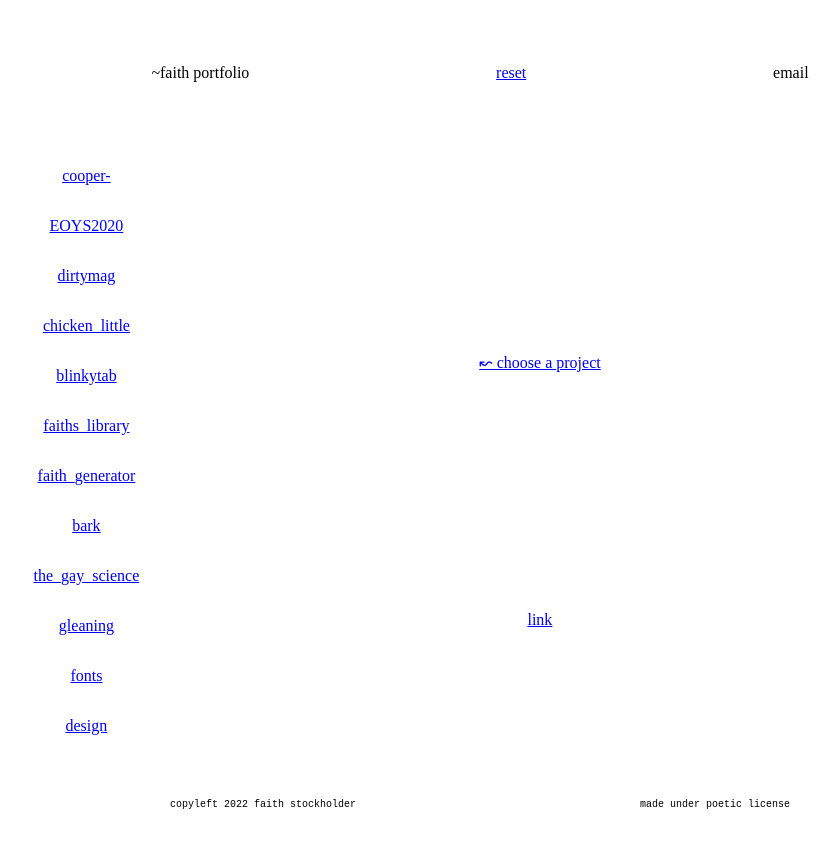
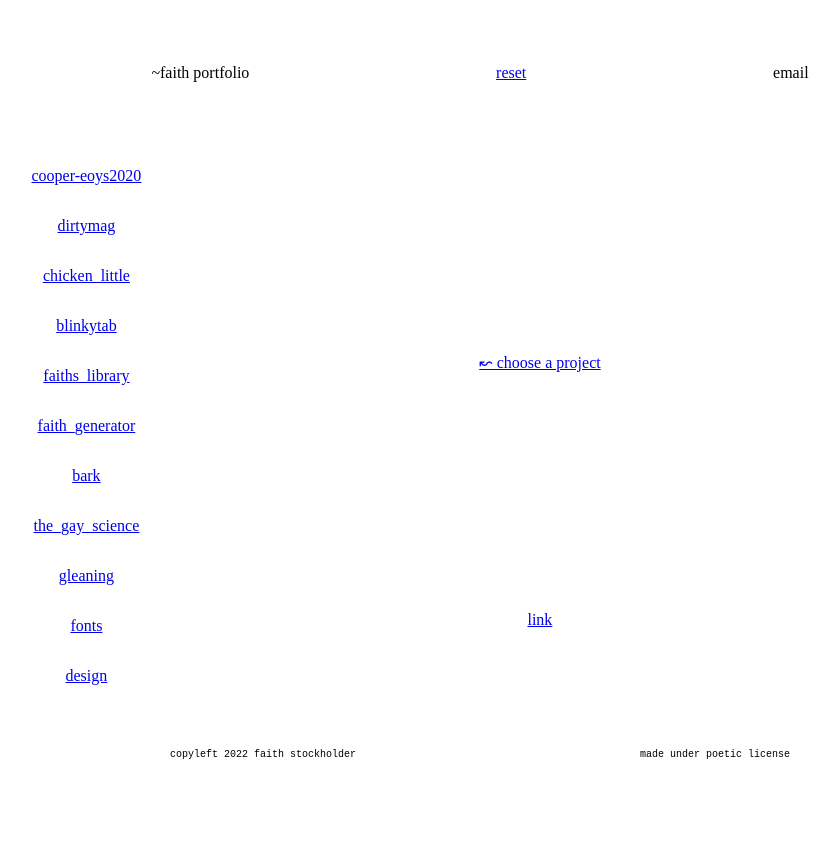
Before and after one commit to it-all-started-one-day-when/cabinet, a plain HTML site: page index.html in a window 1280 px wide. Shown: the whole page, without its empty margins (180-1019 px from the left). After the commit the page ends 800 px from the top, so only its background shows below. Drawn offline with nearby package versions, Linux system fonts and the light colour scheme.

Commit message:
changed title, changed cooper title

```diff
--- a/index.html
+++ b/index.html
@@ -4,7 +4,7 @@
     <meta charset="UTF-8">
     <meta http-equiv="X-UA-Compatible" content="IE=edge">
     <meta name="viewport" content="width=device-width, initial-scale=1.0">
-    <title>Faith portfolio</title>
+    <title>faith cabinet</title>
     <link rel="icon" href="assets/favicon.ico" />
     <link rel="stylesheet" href="style.css" />
     <script src=
@@ -26,7 +26,7 @@
         <div class="menu">
             <ul>
 
-                <li><a href="https://endofyearshow2020.cooper.edu" class="iframelink" title="inaugural cooper union end of year show website, I co-designed with Diego Riviera and Erin Sparling">cooper-EOYS2020 </a></li>
+                <li><a href="https://endofyearshow2020.cooper.edu" class="iframelink" title="inaugural cooper union end of year show website, I co-designed with Diego Riviera and Erin Sparling">cooper-eoys2020 </a></li>
                 <li><a href="https://www.dirtymagazine.com" class="iframelink" title="splash page and bigcartel theme designed for dirty magazine">dirtymag </a></li>
                 <li><a href="https://www.hicetnunc.xyz/objkt/28023" class="iframelink" title="chicken little, (my evil website) snowcrash, emergent properties--published on hicetnunc.xyz, javascript, photoshop collage, text from Nietzsche The Gay Science, gathered news articles">chicken_little </a></li>
                 <li> <a href="https://blinkytab.glitch.me/" class="iframelink" title ="chrome extension and updating feed
```
